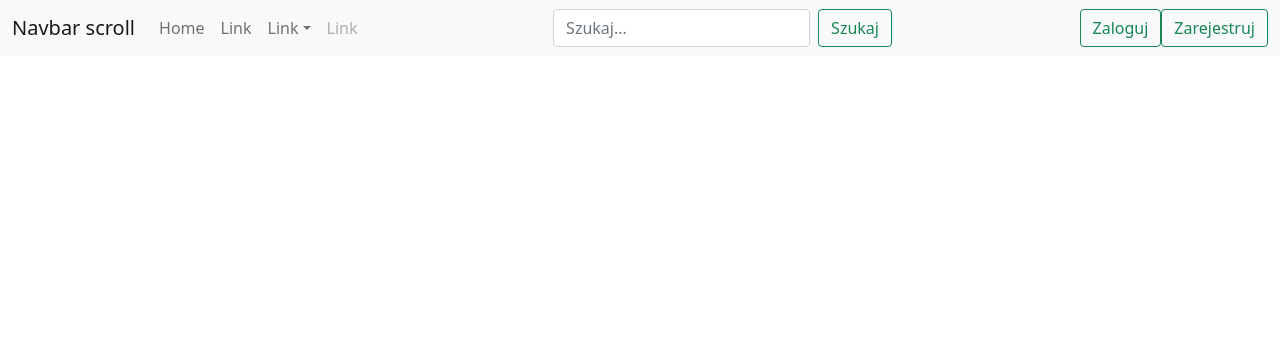
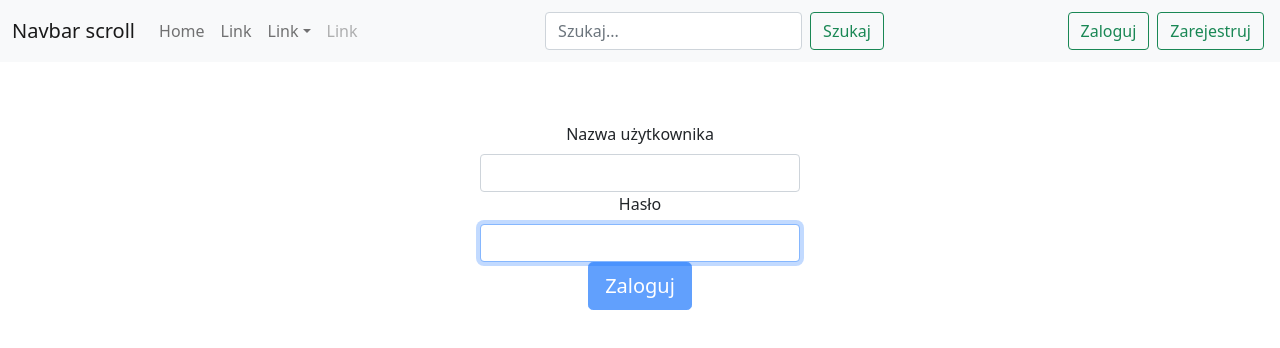
Before and after one commit to matee98/PublishInn, a React (Create React App) app in the folder frontend/: page /login in a window 1280 px wide. Shown: the top 348 px of the page. Built offline with nearby package versions, Linux system fonts and the light colour scheme.

Commit message:
Frontend - added Login page.

```diff
--- a/frontend/src/Routes.js
+++ b/frontend/src/Routes.js
@@ -1,5 +1,6 @@
 import {Route, Switch} from "react-router-dom";
 import Home from "./components/HomePage/Home";
+import Login from "./components/Login/Login";
 
 export default function Routes() {
     return (
@@ -7,6 +8,9 @@ export default function Routes() {
             <Route exact path="/">
                 <Home />
             </Route>
+            <Route exact path="/login">
+                <Login />
+            </Route>
         </Switch>
     )
 }
--- /dev/null
+++ b/frontend/src/components/Login/Login.css
@@ -0,0 +1,10 @@
+@media all and (min-width: 480px) {
+    .Login {
+        padding: 60px 0;
+    }
+
+    .Login form {
+        margin: 0 auto;
+        max-width: 320px;
+    }
+}
--- /dev/null
+++ b/frontend/src/components/Login/Login.jsx
@@ -0,0 +1,46 @@
+import {useState} from "react";
+import {Button, Form} from "react-bootstrap";
+import "./Login.css"
+
+function Login() {
+    const [username, setUsername] = useState("");
+    const [password, setPassword] = useState("");
+
+    function handleSubmit(event) {
+        event.preventDefault();
+    }
+
+    function validateForm() {
+        return username.length > 0 && password.length > 0;
+    }
+
+    return (
+        <div className="Login">
+            <Form onSubmit={handleSubmit}>
+                <Form.Group size="lg" controlId="username">
+                    <Form.Label>Nazwa użytkownika</Form.Label>
+                    <Form.Control
+                        autoFocus
+                        type="text"
+                        value={username}
+                        onChange={(event => setUsername(event.target.value))}
+                        />
+                </Form.Group>
+                <Form.Group size="lg" controlId="password">
+                    <Form.Label>Hasło</Form.Label>
+                    <Form.Control
+                        autoFocus
+                        type="password"
+                        value={password}
+                        onChange={(event => setPassword(event.target.value))}
+                    />
+                </Form.Group>
+                <Button block size="lg" type="submit" disabled={!validateForm()}>
+                    Zaloguj
+                </Button>
+            </Form>
+        </div>
+    )
+}
+
+export default Login;
--- a/frontend/src/components/partial/Navbar.jsx
+++ b/frontend/src/components/partial/Navbar.jsx
@@ -38,8 +38,12 @@ class NavigationBar extends Component {
                             <Button variant="outline-success">Szukaj</Button>
                         </Form>
                         <div>
-                            <Button variant="outline-success">Zaloguj</Button>
-                            <Button variant="outline-success">Zarejestruj</Button>
+                            <Nav.Link href="/login" className="d-inline-block p-1">
+                                <Button variant="outline-success">Zaloguj</Button>
+                            </Nav.Link>
+                            <Nav.Link href="/signUp" className="d-inline-block p-1">
+                                <Button variant="outline-success">Zarejestruj</Button>
+                            </Nav.Link>
                         </div>
                     </Navbar.Collapse>
                 </Container>
```
